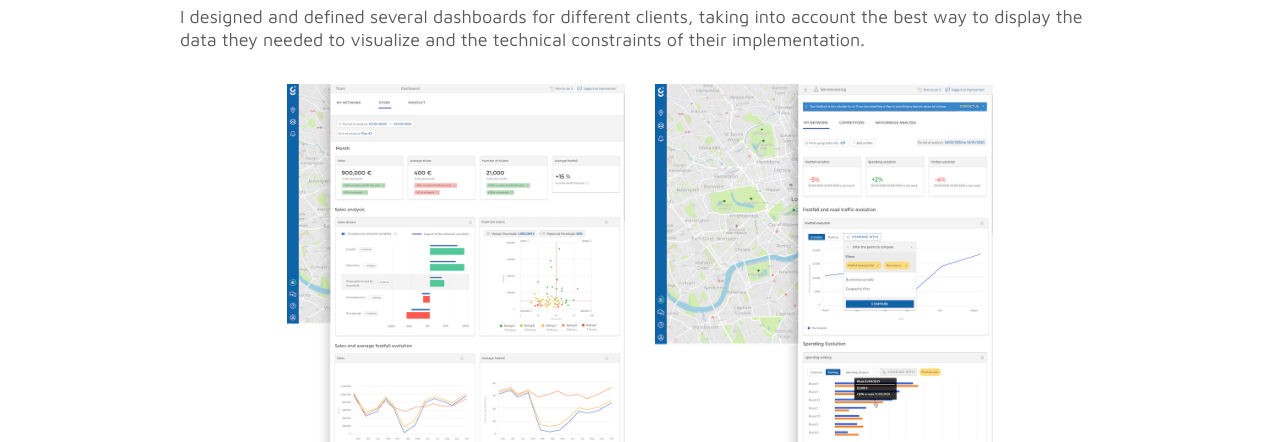
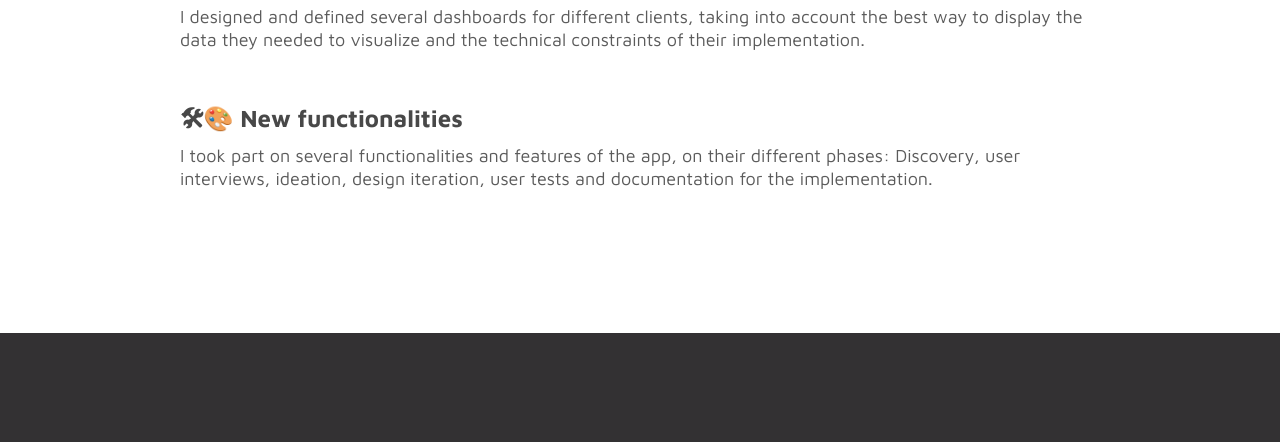
Before and after one commit to blancamaco/blancamaco.github.io, a plain HTML site: page geoblink.html in a window 1280 px wide. Shown: the part 2697-3139 px from the top of the page. Drawn offline with nearby package versions, Linux system fonts and the light colour scheme.

Commit message:
commit 17

```diff
--- a/geoblink.html
+++ b/geoblink.html
@@ -123,10 +123,10 @@
                           <p>
                             I designed and defined several dashboards for different clients, taking into account the best way to display the data they needed to visualize and the technical constraints of their implementation.
                           </p>
-                          <div class="row col-lg-10" style="margin: auto; margin-top: 2em">
+                          <!-- <div class="row col-lg-10" style="margin: auto; margin-top: 2em">
                             <img class="col-lg-6" src="images/geoblink/dashboard.png" style=" width: 100%;  height: auto;">
                             <img class="col-lg-6"  src="images/geoblink/dashboard2.png" style=" width: 100%; height: auto;">
-                          </div>
+                          </div> -->
 
 
                           <h4 class="color-subtitle">
```
Also changed, not shown: 3 other files.
